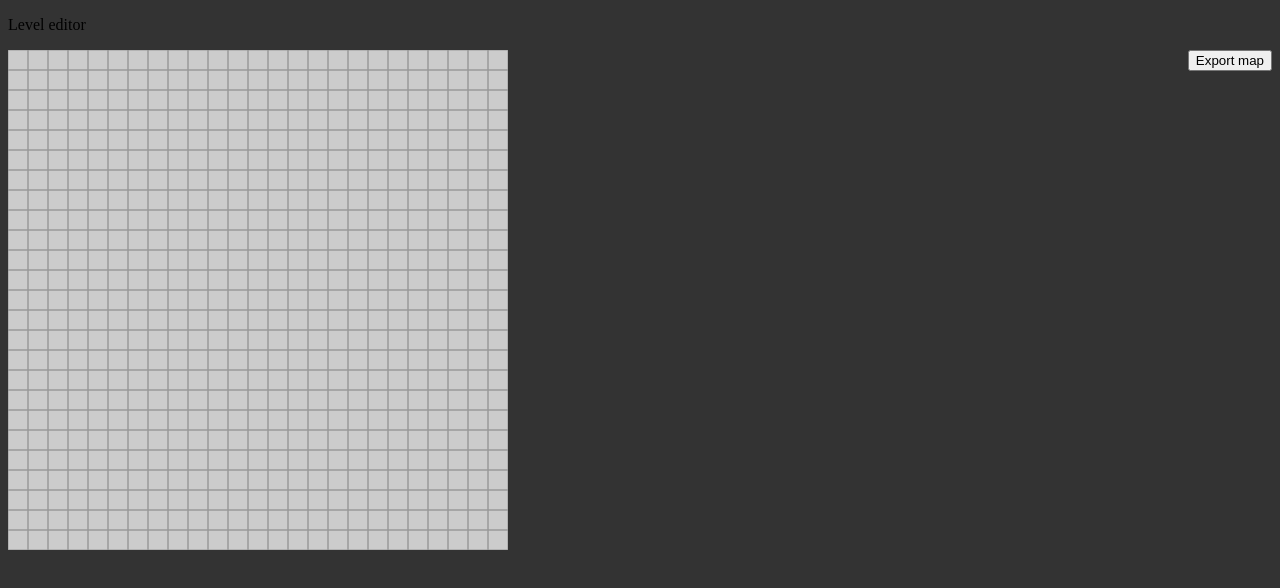
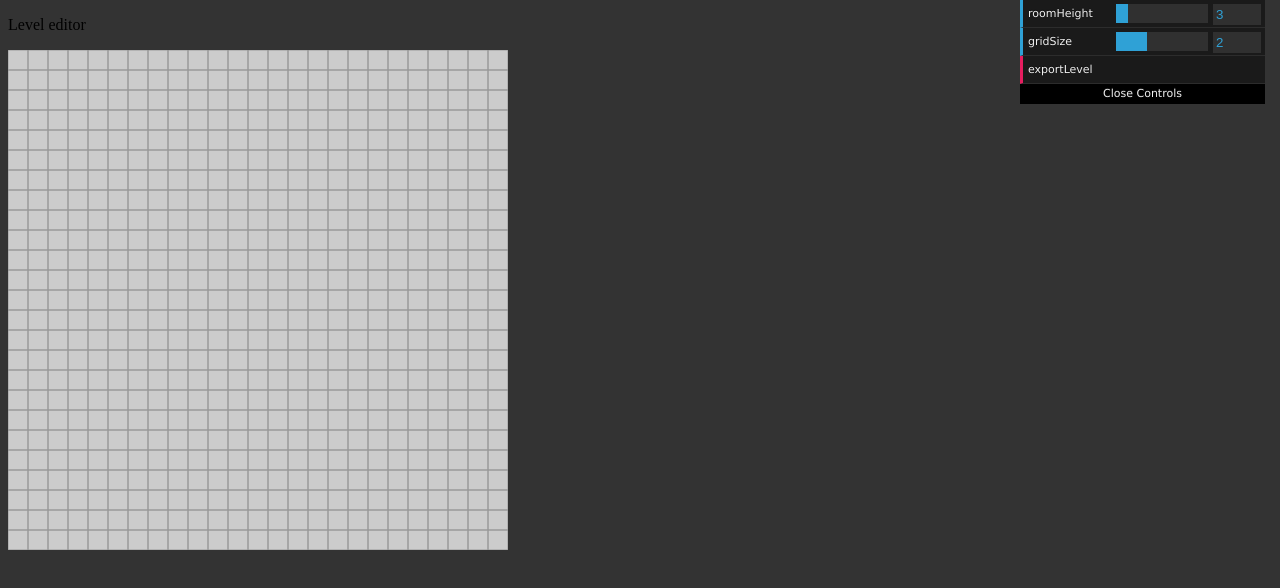
Before and after one commit to tapio/darkcorners, a website: page editor/index.html in a window 1280 px wide. Drawn offline with Linux system fonts and the light colour scheme.

Commit message:
Editor: Use dat.GUI.

```diff
--- a/editor/index.html
+++ b/editor/index.html
@@ -8,8 +8,8 @@
 		body { background-color: #333; }
 		canvas { background-color: #ccc; }
 		#exported { display: none; width: 500px; height: 300px; }
-		#export { float: right; }
 	</style>
+	<script src="../libs/dat.gui.min.js"></script>
 </head>
 <body>
 	<p>Level editor</p>
@@ -17,7 +17,6 @@
 		<p>Oh noes, no &lt;canvas&gt;!</p>
 	</canvas>
 
-	<button id="export">Export map</button>
 	<textarea id="exported">
 	</textarea>
 
@@ -33,14 +32,24 @@
 		var WALL = "#";
 		var OPEN = ".";
 
-		var map = new Array(w * h);
-		for (var i = 0; i < w * h; ++i) map[i] = OPEN;
+		var level = {
+			roomHeight: 3,
+			gridSize: 2,
+			objects: [],
+			lights: [],
+			start: [ start.x, start.y ],
+			width: w,
+			depth: h,
+			map: new Array(w * h)
+		};
+
+		for (var i = 0; i < w * h; ++i) level.map[i] = OPEN;
 
 		function put(x, y, what) {
 			x = Math.floor(x / s);
 			y = Math.floor(y / s);
 			if (x < 0 || x > w-1 || y < 0 || y > h-1) return;
-			map[y * w + x] = what;
+			level.map[y * w + x] = what;
 		}
 
 		function render() {
@@ -51,7 +60,7 @@
 			for (var j = 0; j < h; ++j) {
 				for (var i = 0; i < w; ++i) {
 					ctx.strokeRect(i * s, j * s, s, s);
-					if (map[j * w + i] == WALL)
+					if (level.map[j * w + i] == WALL)
 						ctx.fillRect(i * s + 1, j * s + 1, s - 2, s - 2);
 				}
 			}
@@ -82,24 +91,20 @@
 		}
 
 		function exportLevel() {
-			var level = {
-				roomHeight: 3,
-				gridSize: 2,
-				objects: [],
-				lights: [],
-				start: [ start.x, start.y ],
-				map: map
-			};
 			var json = JSON.stringify(level, null, '\t');
 			document.getElementById("exported").value = json;
 			document.getElementById("exported").style.display = "block";
 		}
 
+		var gui = new dat.GUI();
+		gui.add(level, "roomHeight", 2, 10).step(0.5);
+		gui.add(level, "gridSize", 1, 4).step(1);
+		gui.add(window, "exportLevel");
+
 		canvas.addEventListener("mousedown", mouseHandler, false);
 		canvas.addEventListener("mouseup", mouseHandler, false);
 		canvas.addEventListener("mousemove", mouseHandler, false);
 		document.oncontextmenu = function() { return false; }
-		document.getElementById("export").addEventListener("click", exportLevel);
 		window.addEventListener("load", render);
 
 	</script>
```
